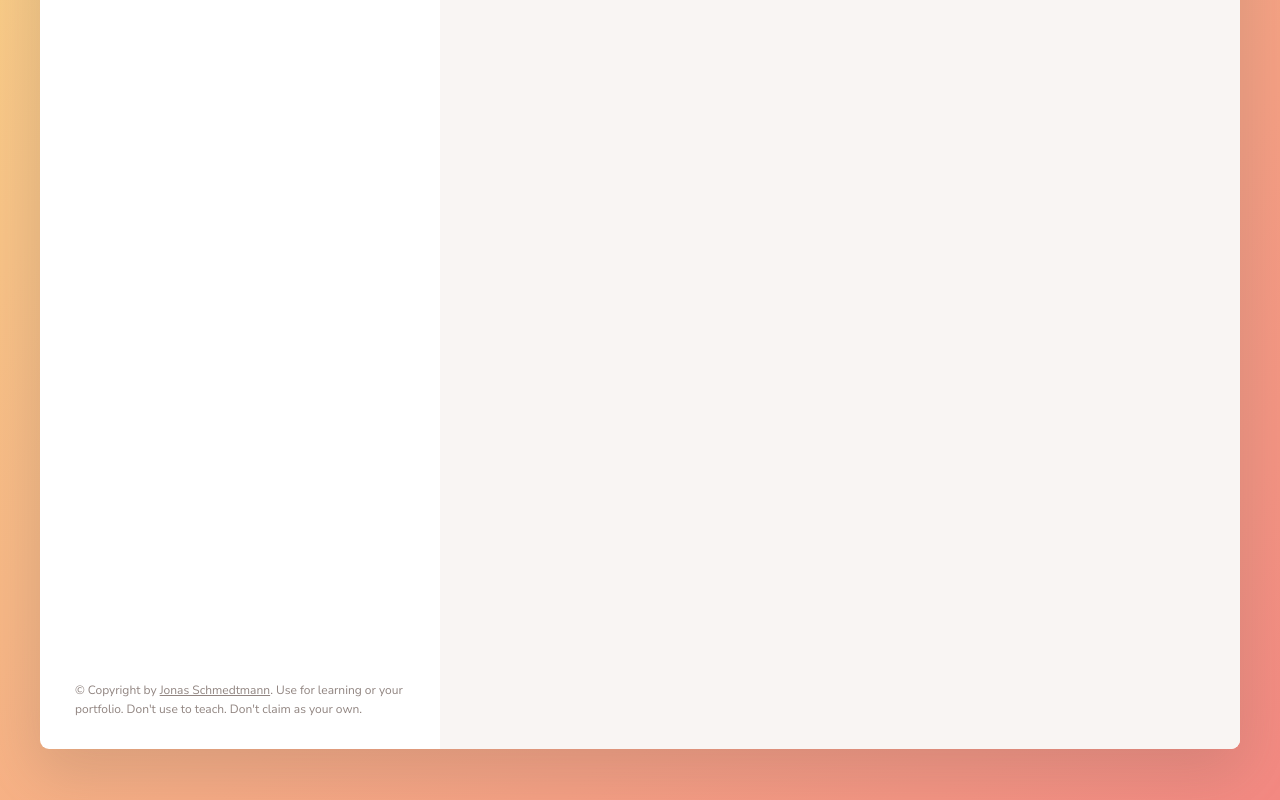
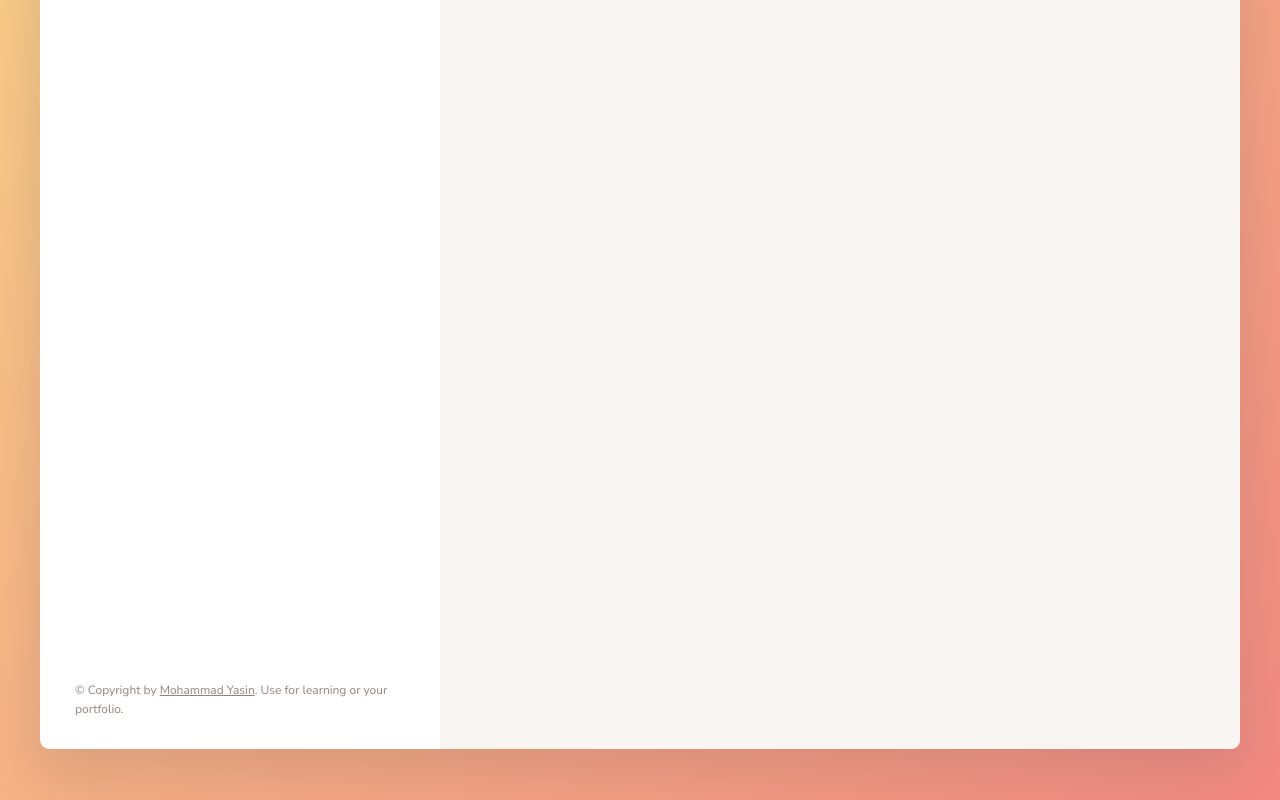
Before and after one commit to myb12/recipe-app, a website built with Parcel: page index.html in a window 1280 px wide. Shown: the part 472-1272 px from the top of the page. Built offline with nearby package versions, Linux system fonts and the light colour scheme.

```diff
--- a/index.html
+++ b/index.html
@@ -130,10 +130,9 @@
           <a
             class="twitter-link"
             target="_blank"
-            href="https://twitter.com/jonasschmedtman"
-            >Jonas Schmedtmann</a
-          >. Use for learning or your portfolio. Don't use to teach. Don't claim
-          as your own.
+            href="https://www.facebook.com/mybappy12"
+            >Mohammad Yasin</a
+          >. Use for learning or your portfolio.
         </p>
       </div>
 
```
